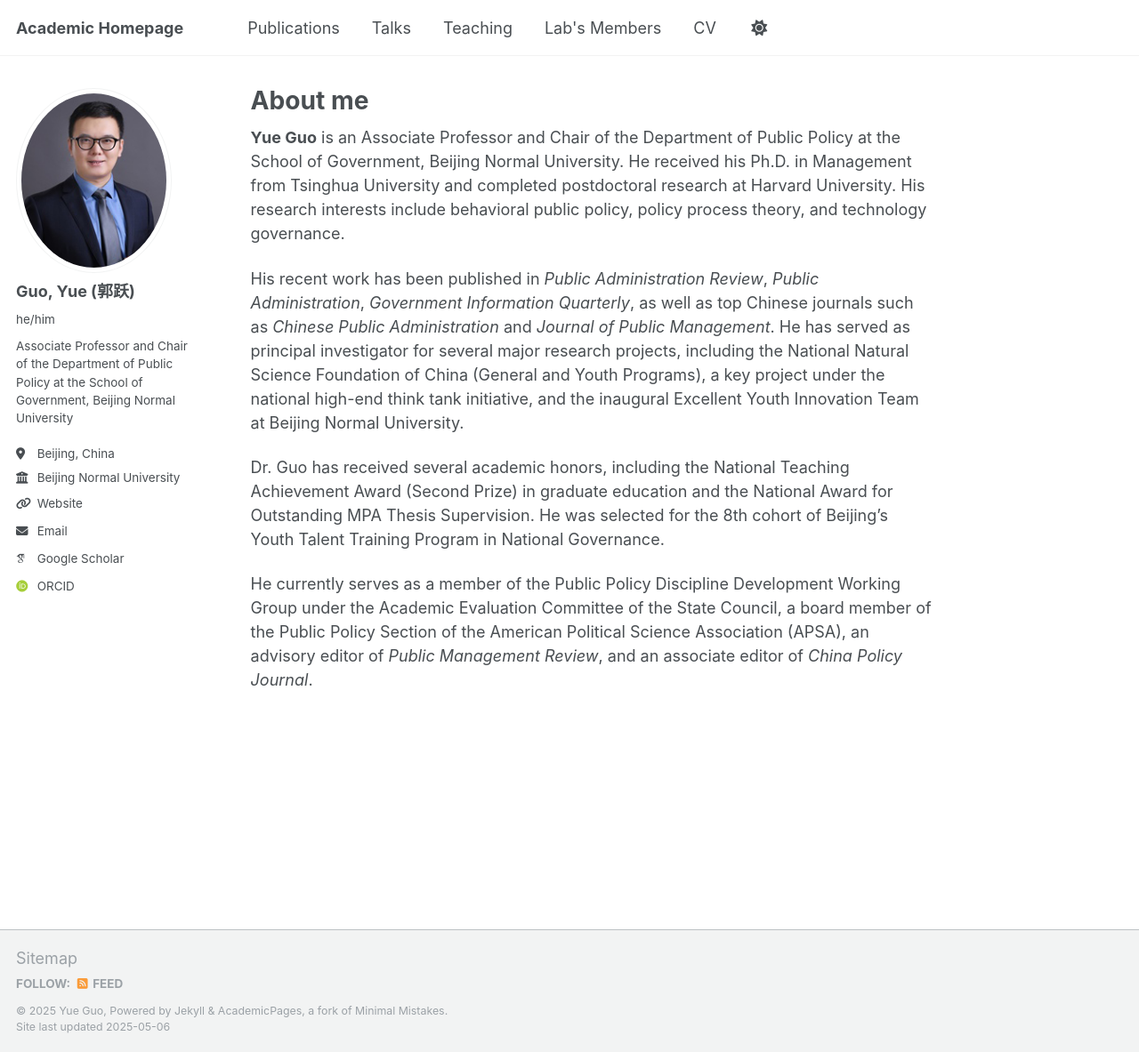
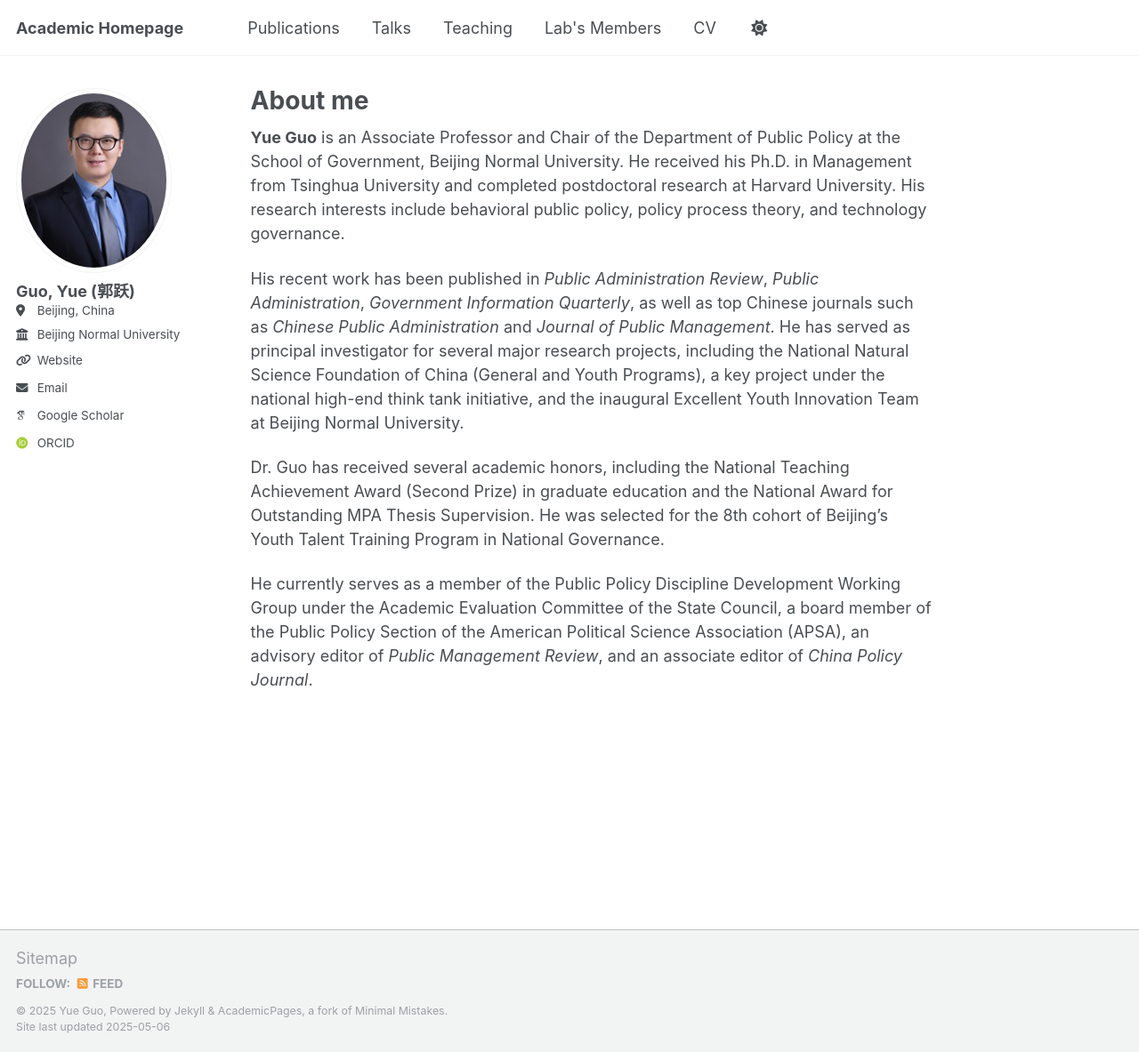
Before and after one commit to guoyue-policy/guoyue-policy.github.io, a Jekyll site: the page built from _pages/about.md, in a window 1280 px wide and 1183 px high. Shown: the whole window at 89% size. Built offline with Jekyll 4.4.1, drawn with Linux system fonts in a browser that asks for light colours; some web fonts are replaced.

Commit message:
Update _config.yml

```diff
--- a/_config.yml
+++ b/_config.yml
@@ -24,8 +24,8 @@ author:
   # Biographic information
   avatar           : "profile.png"
   name             : "Guo, Yue (郭跃)"
-  pronouns         : "he/him"
-  bio              : "Associate Professor and Chair of the Department of Public Policy at the School of Government, Beijing Normal University"
+  # pronouns         : "he/him"
+  # bio              : "Associate Professor and Chair of the Department of Public Policy at the School of Government, Beijing Normal University"
   location         : "Beijing, China"
   employer         : "Beijing Normal University"
   uri              : "http://www.sg.bnu.edu.cn/szdw/ggzcx/fjs1/0007be8dcec140f8b55e6175f4d5c395.htm"
```
